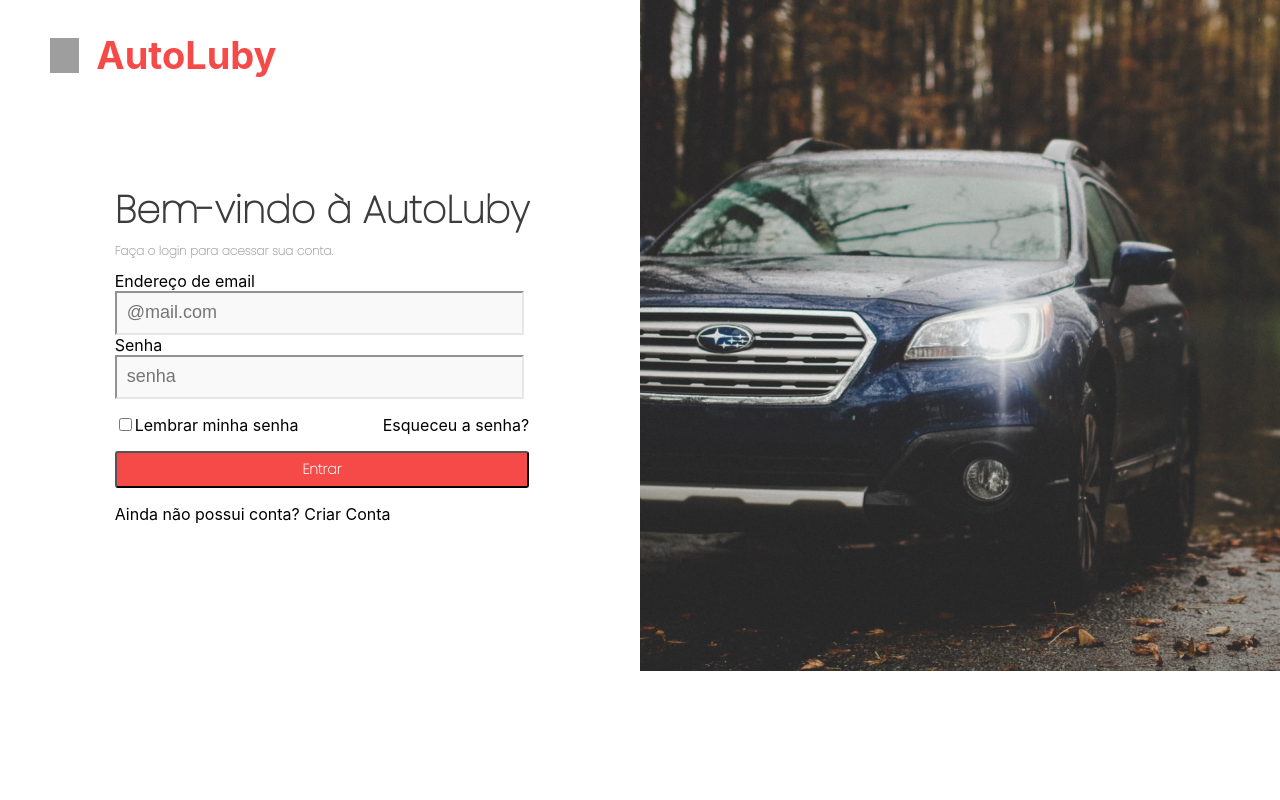
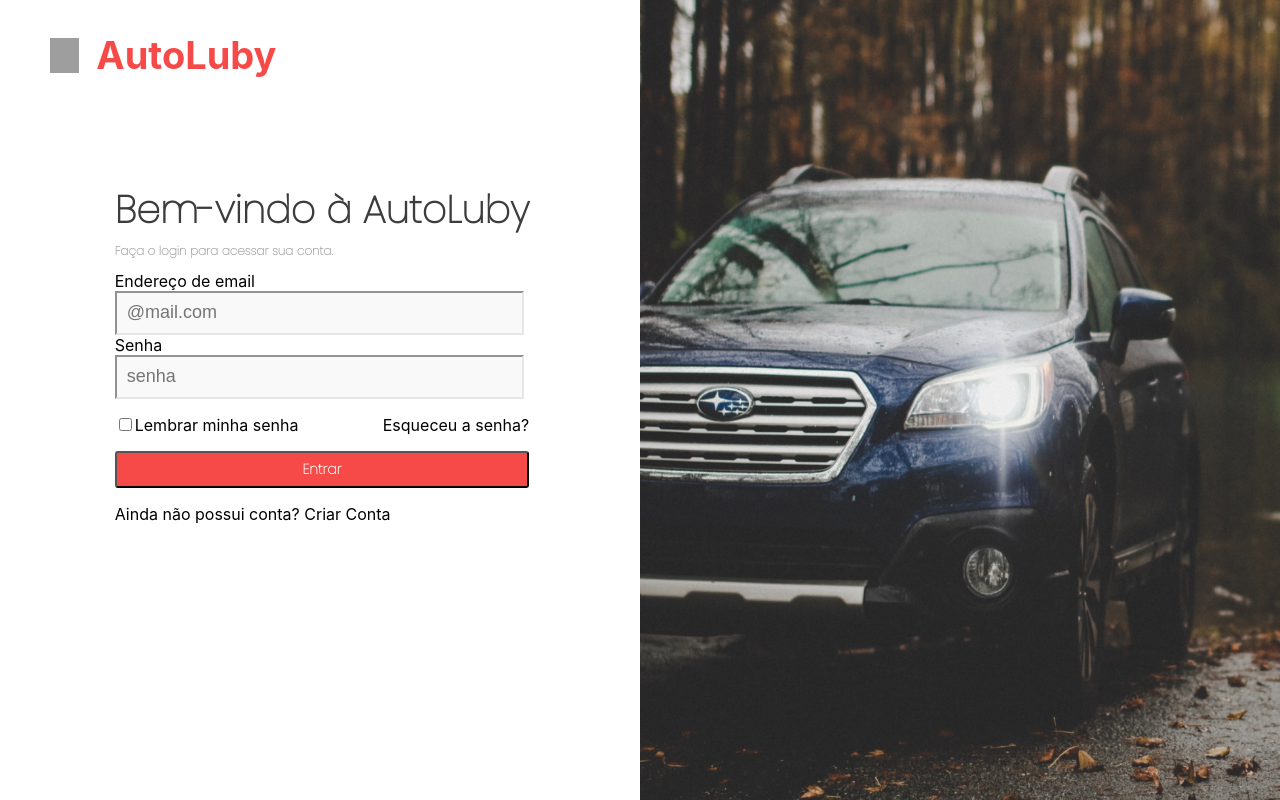
Before and after one commit to Johnny-batata/CarStore, a React (Create React App) app: page / in a window 1280 px wide. Built offline with nearby package versions, Linux system fonts and the light colour scheme; grey boxes are pictures that could not be loaded.

Commit message:
fix page height issues

```diff
--- a/src/index.css
+++ b/src/index.css
@@ -5,7 +5,9 @@ body, html, #root {
     sans-serif;
   -webkit-font-smoothing: antialiased;
   -moz-osx-font-smoothing: grayscale;
-  height: max-content;
+  /* height: max-content; */
+  /* height: -webkit-fill-available; */
+  height: 100%;
   width: 100%;
   padding: 0;
 }
--- a/src/page/CarsList/components/Table/index.tsx
+++ b/src/page/CarsList/components/Table/index.tsx
@@ -1,7 +1,7 @@
 import React, { useEffect, useState } from 'react';
 import { useLocation } from 'react-router-dom';
 import {
-  Thead, Ttable, Th, TableWrapper, TableSectionHeader, TableSectionTitle, Wrapper, Title, Td,
+  Thead, Ttable, Th, TableWrapper, TableSectionHeader, TableSectionTitle, Wrapper, Title, TdDiv,
 } from './styles';
 
 interface IArr {
@@ -41,7 +41,7 @@ const Table: React.FC<IElements> = ({ arr } :any) => {
       title: 'Seus Veículos',
       subtitle: 'Listagem de veículos reservados e vendidos',
       skipLimit: 7,
-      tableHeader: ['ID', 'MARCA', 'MODELO', 'ANO', 'KM', 'COR', 'STATUS', 'CHASSI', 'VALOR'],
+      tableHeader: ['MARCA', 'MODELO', 'ANO', 'KM', 'COR', 'STATUS', 'CHASSI', 'VALOR'],
     },
     employees: {
       title: 'Funcionários',
@@ -99,12 +99,15 @@ const Table: React.FC<IElements> = ({ arr } :any) => {
             const color = status[el[e.toLowerCase()]] ? status[el[e.toLowerCase()]].color : '#495057';
             const theme = status[el[e.toLowerCase()]] ? status[el[e.toLowerCase()]].theme : '#FFFFF';
             return (
-              <Td
-                color={color}
-                theme={theme}
-              >
-                { el[e.toLowerCase()] }
-              </Td>
+              <td data-title={e}>
+                <TdDiv
+                  color={color}
+                  theme={theme}
+                  className="title"
+                >
+                  { el[e.toLowerCase()] }
+                </TdDiv>
+              </td>
             );
           })
         }
--- a/src/page/CarsList/components/Table/styles.tsx
+++ b/src/page/CarsList/components/Table/styles.tsx
@@ -21,18 +21,14 @@ export const Th = styled.th`
 export const TableWrapper = styled.section`
   padding-left: 0.92592592592%;
   padding-right: 0.92592592592%;
-  /* padding-top: 2.94117647059%; */
   padding-top: 20px;
-  /* padding-bottom: 2.94117647059%; */
   padding-bottom: 20px;
   height: calc(100% - 9.1796875% - 45px - 40px);
-  /* display: flex; */
-  /* width: 100% */
   background: #FFFFFF;
-border: 1px solid #E6E6E6;
-box-sizing: border-box;
-box-shadow: 0px 0px 6px rgba(162, 162, 162, 0.25);
-border-radius: 3px;
+  border: 1px solid #E6E6E6;
+  box-sizing: border-box;
+  box-shadow: 0px 0px 6px rgba(162, 162, 162, 0.25);
+  border-radius: 3px;
 `;
 
 export const TableSectionHeader = styled.section`
@@ -54,12 +50,52 @@ export const TableSectionTitle = styled.section`
 `;
 
 export const Wrapper = styled.div`
-    /* margin-left: 7.8125%; */
-    margin-left: 40px;
-    margin-right: 40px;
-    /* margin-right: 7.8125%; */
+    margin-left: 7.8125%;
+    margin-right: 7.8125%;
+    /* margin-left: 40px; */
+    /* margin-right: 40px; */
+
+
     height: calc(100% - 9.1796875% - 45px - 40px);
     margin-bottom: 9.1796875%;
+
+    @media (max-width: 760px) {
+      thead {
+        display: none;
+      }
+      td {
+        display: flex;
+        align-items: center;
+        /* justify-content: center */
+        /* align-items: center; */
+        /* width:100%; */
+      }
+      tr {
+        display: block;
+      }
+
+      table td::before {
+        content:attr(data-title);
+        display:block;
+        /* display:flex; */
+        font-weight: bold;
+        left: 0;
+        margin: 30px;
+        padding: 5px;
+        /* position: absolute; */
+      }
+      ${TableSectionHeader} {
+        font-size: 23px;
+        flex-direction: column;
+        margin-bottom: 12px;
+        text-align: center;
+        color: black;
+}
+      }
+    }
+
+
+
     `;
 
 export const Title = styled.h1`
@@ -74,8 +110,19 @@ export const Title = styled.h1`
   margin-bottom: 40px;
 `;
 
-export const Td = styled.td`
+export const TdDiv = styled.div`
   color: ${(props) => props.color || '#495057'};
   background-color: ${(props) => props.theme || '#FFFFFF'};
-
+  /* height: 50px; */
+font-weight: 500;
+font-size: 16px;
+  text-align: center;
+  margin: 30px;
+  align-items: center;
+    display: flex;
+    justify-content: center;
+    /* padding-top: 5px; */
+    /* padding-bottom: 5px; */
+    /* padding-bottom: 5px; */
+    padding: 5px;
 `;
--- a/src/page/CarsList/index.tsx
+++ b/src/page/CarsList/index.tsx
@@ -35,7 +35,6 @@ const CarList: React.FC = () => {
   return (
     <Container>
       <Header />
-
       { data && <Table arr={data} /> }
 
     </Container>
--- a/src/page/CarsList/styles.tsx
+++ b/src/page/CarsList/styles.tsx
@@ -2,6 +2,8 @@ import styled from 'styled-components';
 
 export const Container = styled.div`
   width: 100%;
+  height: max-content;
+
 `;
 
 export const Wrapper = styled.div`
--- a/src/page/Home/styles.tsx
+++ b/src/page/Home/styles.tsx
@@ -14,6 +14,7 @@ export const Container = styled.div`
   width: 100%;
   /* overflow-y: hidden; */
   flex-direction: column;
+  height: max-content;
 `;
 
 export const Title = styled.h1`
--- a/src/page/Login/components/LoginForm/styles.tsx
+++ b/src/page/Login/components/LoginForm/styles.tsx
@@ -1,10 +1,14 @@
 import styled from 'styled-components';
 
 export const FormSection = styled.section`
-  padding-top: 17.3828125%;
-  padding-left: 5.67708333333%;
-  padding-right: calc(7.8125% + 5.67708333333%);
-  padding-bottom: 17.3828125%;
+  margin-top: 17.3828125%;
+  /* padding-top: 17.3828125%; */
+  margin-left: 5.67708333333%;
+  /* padding-left: 5.67708333333%; */
+  margin-right: calc(7.8125% + 5.67708333333%);
+  /* padding-right: calc(7.8125% + 5.67708333333%); */
+  /* padding-bottom: 17.3828125%; */
+  margin-bottom: 17.3828125%;
   display: flex;
   align-items: center;
   flex-direction: column;
--- a/src/page/Login/styles.tsx
+++ b/src/page/Login/styles.tsx
@@ -8,15 +8,19 @@ export const Container = styled.div`
 `;
 
 export const Wrapper = styled.div`
-  padding-top: 4.21875%;
-  padding-left: 7.8125%;
-  padding-bottom: 4.21875%;
+  margin-top: 4.21875%;
+  /* padding-top: 4.21875%; */
+  margin-left: 7.8125%;
+  /* padding-left: 7.8125%; */
+  margin-bottom: 4.21875%;
+  /* padding-bottom: 4.21875%; */
   height: calc(100% - 4.21875%);
   width: calc(100% - 7.8125%);`;
 
 export const ColumnImg = styled.div`
   width: 50%;
-  height: 100%;
+  /* height: 100%; */
+  height: auto;
 `;
 
 export const PanelForm = styled.div`
```
